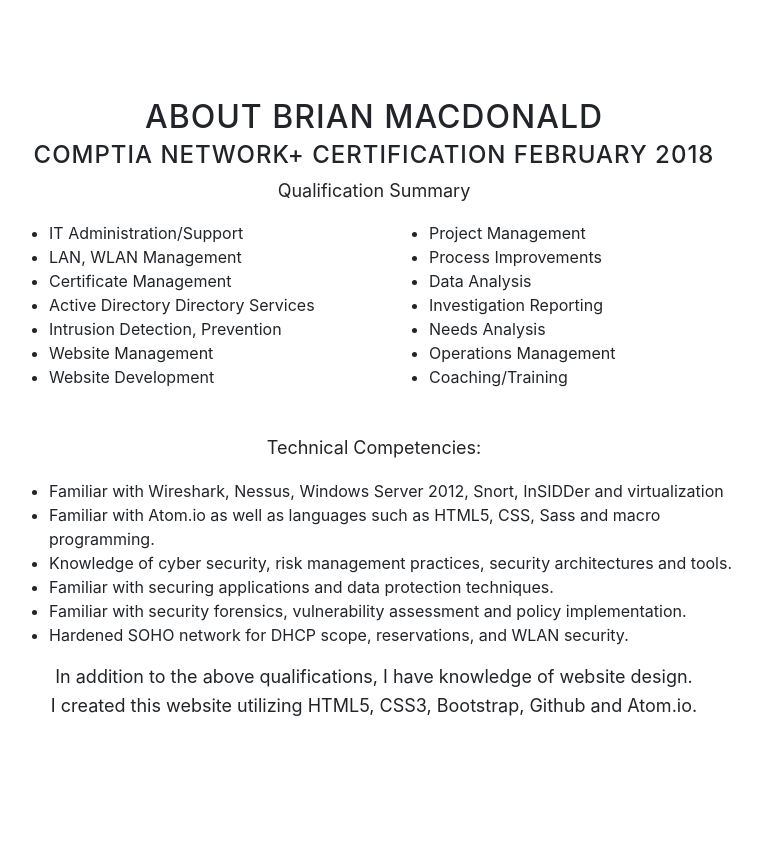
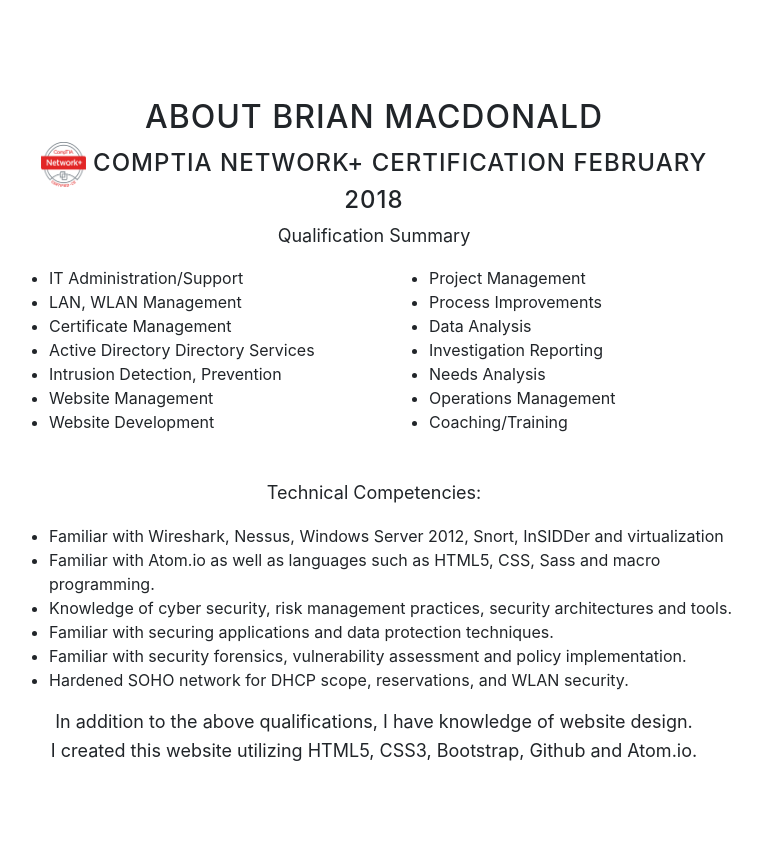
Before and after one commit to Arch-Web/Brian-MacDonald-Web-Portfolio, a website with bundled scripts: page index.html in a window 1280 px wide. Shown: the part 901-1756 px from the top of the page, without its empty margins (266-1028 px from the left). Built offline with nearby package versions, Linux system fonts and the light colour scheme.

Commit message:
Update index.html

```diff
--- a/index.html
+++ b/index.html
@@ -86,7 +86,7 @@
           <div class="col-lg-8 mx-auto">
             <h2>About Brian MacDonald</h2>
 
-            <h4>CompTIA Network+ Certification February 2018</h4>
+            <h4><img id="CompTIANet+" src="NetworkPlus Logo Certified CE.png" alt="Network+ Verification 7PEFCJHHEDF41ZW7 " width="45" height="45">   CompTIA Network+ Certification February 2018</h4>
 
             <p>Qualification Summary</p>
 
```
